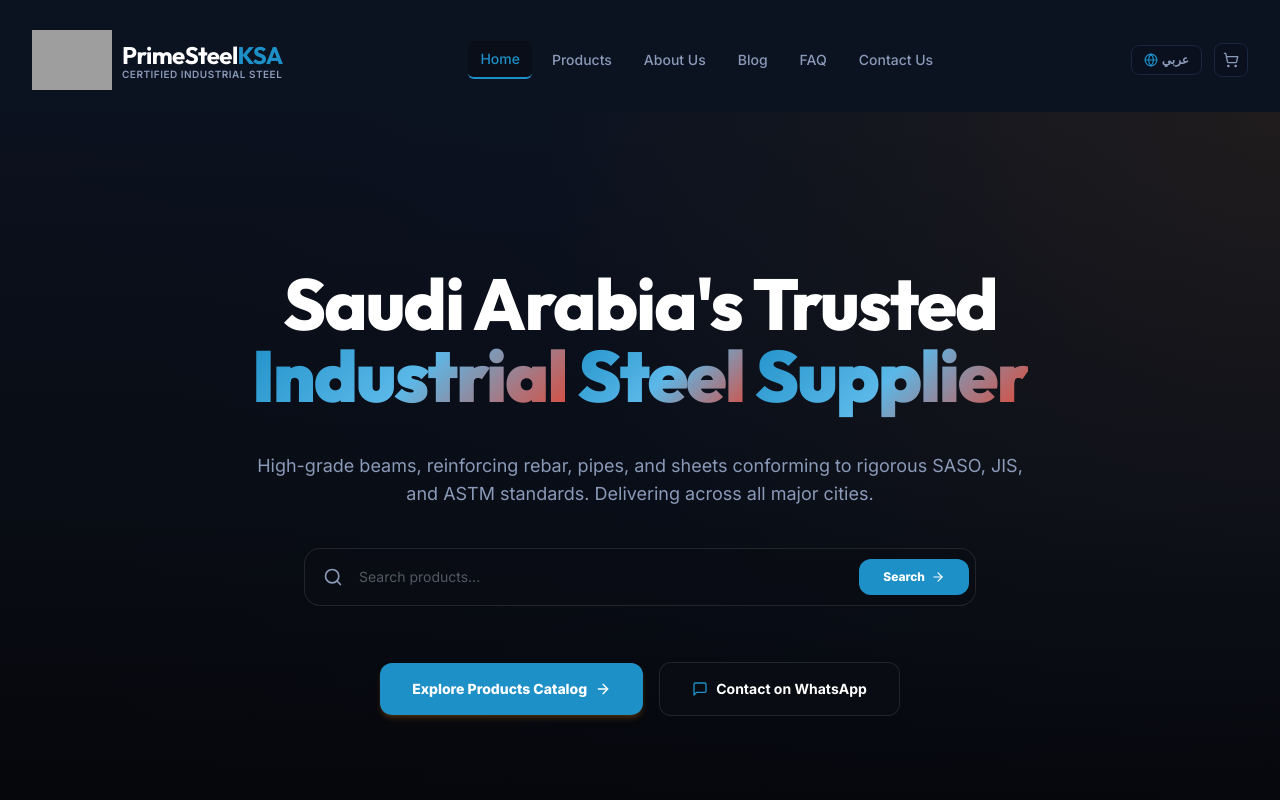
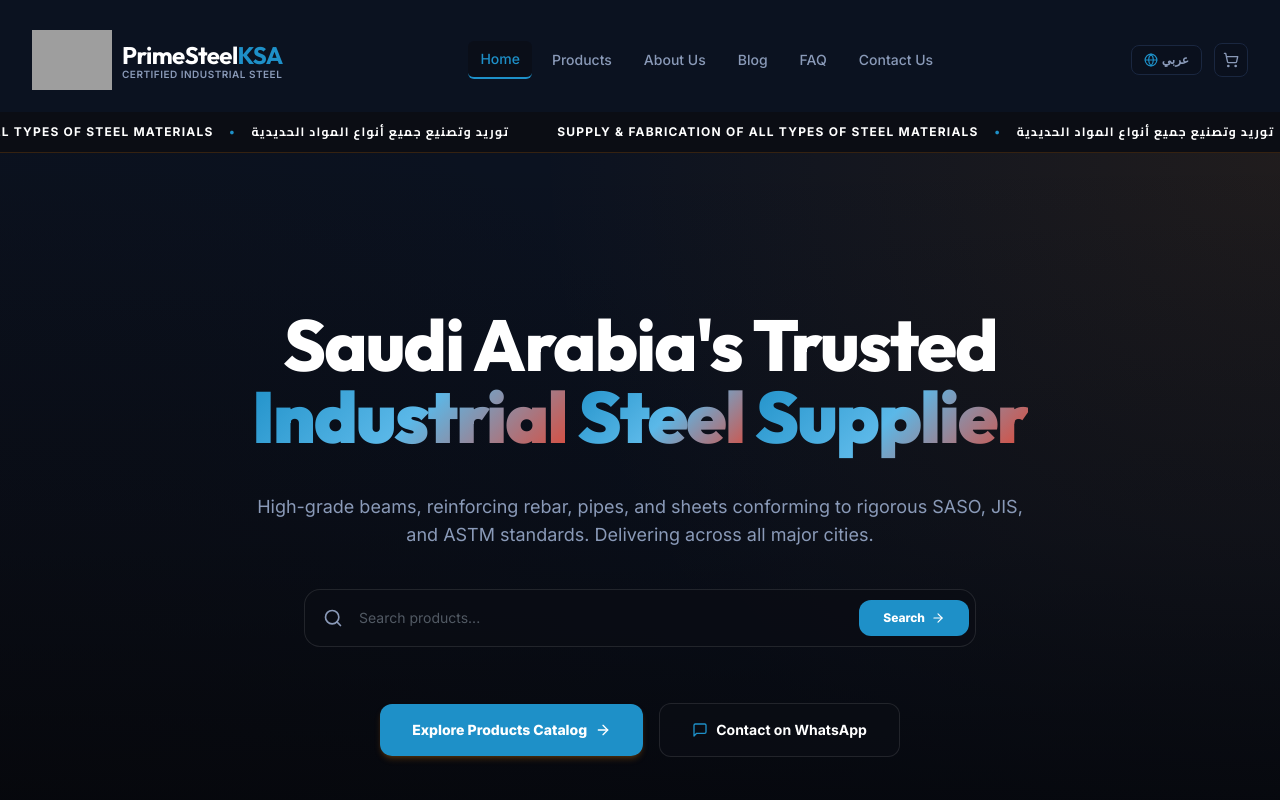
Before and after one commit to adonixdigitaldata-byte/primesteelksa, a Next.js app: page / in a window 1280 px wide. Shown: the top 800 px of the page. Built offline with nearby package versions, Linux system fonts and the light colour scheme; grey boxes are pictures that could not be loaded.

Commit message:
Update map, add QR Code, add homepage promo marquee, and set CEO details

```diff
--- a/src/app/contact/page.tsx
+++ b/src/app/contact/page.tsx
@@ -3,7 +3,7 @@
 import React, { useState } from 'react';
 import Link from 'next/link';
 import { useLanguage } from '../../context/LanguageContext';
-import { Mail, Phone, MapPin, Clock, MessageSquare, Send, CheckCircle } from 'lucide-react';
+import { Mail, Phone, MapPin, Clock, MessageSquare, Send, CheckCircle, User } from 'lucide-react';
 
 export default function ContactPage() {
   const { language, t } = useLanguage();
@@ -84,6 +84,16 @@
             </p>
 
             <div className="space-y-4 pt-2">
+              <div className="flex items-start gap-4">
+                <div className="w-10 h-10 bg-brand-primary/10 border border-brand-primary/25 rounded-lg flex items-center justify-center text-brand-primary shrink-0">
+                  <User className="w-5 h-5" />
+                </div>
+                <div className="text-xs sm:text-sm">
+                  <h4 className="font-bold text-brand-dark mb-0.5">{language === 'ar' ? 'الرئيس التنفيذي' : 'CEO'}</h4>
+                  <p className="text-brand-muted font-semibold">Abdullah Mohammed Afzal</p>
+                </div>
+              </div>
+
               <div className="flex items-start gap-4">
                 <div className="w-10 h-10 bg-brand-primary/10 border border-brand-primary/25 rounded-lg flex items-center justify-center text-brand-primary shrink-0">
                   <MapPin className="w-5 h-5" />
@@ -251,9 +261,43 @@
           <MapPin className="w-5 h-5 text-brand-primary" />
           <h3 className="font-bold text-brand-dark text-sm">{language === 'ar' ? 'الموقع الجغرافي للمقر الرئيسي بجدة' : 'Jeddah Headquarters Geographic Pin'}</h3>
         </div>
+
+        {/* QR Code Section */}
+        <div className="p-6 bg-brand-surface/40 border-b border-brand-border/60 flex flex-col sm:flex-row items-center justify-between gap-6">
+          <div className="space-y-2 text-center sm:text-left rtl:sm:text-right">
+            <h4 className="font-bold text-brand-dark text-base">
+              {language === 'ar' ? 'مسح رمز الاستجابة السريعة (QR Code)' : 'Scan QR Code'}
+            </h4>
+            <p className="text-xs text-brand-muted max-w-md leading-relaxed">
+              {language === 'ar'
+                ? 'امسح الرمز ضوئيًا باستخدام كاميرا جوالك لفتح موقعنا مباشرة على خرائط Google وتسهيل الوصول إلينا.'
+                : 'Scan the QR code with your mobile camera to open our location directly in Google Maps for easy navigation.'}
+            </p>
+            <a
+              href="https://maps.app.goo.gl/zFkbWdTcMyGtscDd7"
+              target="_blank"
+              rel="noreferrer"
+              className="inline-flex items-center gap-1.5 text-xs font-bold text-brand-primary hover:text-brand-primary-light transition-colors mt-2"
+            >
+              <span>{language === 'ar' ? 'فتح في خرائط Google' : 'Open in Google Maps'}</span>
+              <span className="rtl:rotate-180">→</span>
+            </a>
+          </div>
+          <div className="shrink-0 bg-white p-3 rounded-2xl border border-brand-border/50 shadow-sm hover:shadow-md transition-shadow duration-300">
+            <img
+              src="https://api.qrserver.com/v1/create-qr-code/?size=150x150&data=https%3A%2F%2Fmaps.app.goo.gl%2FzFkbWdTcMyGtscDd7&color=1a1a1a&bgcolor=ffffff&qzone=1"
+              alt="Google Maps QR Code"
+              width={150}
+              height={150}
+              loading="lazy"
+              className="w-32 h-32 sm:w-36 sm:h-36 object-contain"
+            />
+          </div>
+        </div>
+
         <div className="h-96 relative">
           <iframe
-            src="https://www.google.com/maps/embed?pb=!1m18!1m12!1m3!1d237638.64795232937!2d39.1005886!3d21.5760608!2m3!1f0!2f0!3f0!3m2!1i1024!2i768!4f13.1!3m3!1m2!1s0x15c3d01fb1137e79%3A0xb35a3962d3c9f225!2sJeddah%20Saudi%20Arabia!5e0!3m2!1sen!2sus!4v1620000000000!5m2!1sen!2sus"
+            src="https://www.google.com/maps/embed?pb=!1m17!1m12!1m3!1d3713.438817694765!2d39.26881407526844!3d21.451291980305825!2m3!1f0!2f0!3f0!3m2!1i1024!2i768!4f13.1!3m2!1m1!2zMjHCsDI3JzA0LjciTiAzOcKwMTYnMTcuMCJF!5e0!3m2!1sen!2sin!4v1779684074817!5m2!1sen!2sin"
             width="100%"
             height="100%"
             style={{ border: 0 }}
--- a/src/app/globals.css
+++ b/src/app/globals.css
@@ -128,9 +128,21 @@
 
   /* Fade‑up animation */
   .animate-fade-up { animation: fadeInUp 0.7s cubic-bezier(0.16,1,0.3,1) forwards; }
+
+  /* Marquee animation utility */
+  .animate-marquee-seamless {
+    display: flex;
+    width: max-content;
+    animation: marquee-infinite 30s linear infinite;
+  }
 }
 
 @keyframes fadeInUp {
   from { opacity: 0; transform: translateY(24px); }
   to { opacity: 1; transform: translateY(0); }
 }
+
+@keyframes marquee-infinite {
+  0% { transform: translateX(0%); }
+  100% { transform: translateX(-50%); }
+}
--- a/src/app/page.tsx
+++ b/src/app/page.tsx
@@ -68,8 +68,58 @@
   ];
 
   return (
-    <div className="space-y-28 pb-24 overflow-hidden bg-brand-surface">
-      {/* 1. HERO SECTION */}
+    <div className="pb-24 overflow-hidden bg-brand-surface">
+      {/* Promotion Sliding Text Banner */}
+      <div className="w-full bg-[#0b0d14] border-b border-brand-primary/20 py-3 overflow-hidden relative z-30 flex" dir="ltr">
+        <div className="animate-marquee-seamless flex items-center gap-12 pr-12 text-[10px] md:text-xs font-bold uppercase tracking-widest text-brand-muted">
+          {/* Repeating sequence */}
+          <div className="flex items-center gap-4 shrink-0">
+            <span className="text-white">Supply & Fabrication of All Types of Steel Materials</span>
+            <span className="text-brand-primary font-black">•</span>
+            <span className="text-white font-arabic">توريد وتصنيع جميع أنواع المواد الحديدية</span>
+          </div>
+          <div className="flex items-center gap-4 shrink-0">
+            <span className="text-white">Supply & Fabrication of All Types of Steel Materials</span>
+            <span className="text-brand-primary font-black">•</span>
+            <span className="text-white font-arabic">توريد وتصنيع جميع أنواع المواد الحديدية</span>
+          </div>
+          <div className="flex items-center gap-4 shrink-0">
+            <span className="text-white">Supply & Fabrication of All Types of Steel Materials</span>
+            <span className="text-brand-primary font-black">•</span>
+            <span className="text-white font-arabic">توريد وتصنيع جميع أنواع المواد الحديدية</span>
+          </div>
+          <div className="flex items-center gap-4 shrink-0">
+            <span className="text-white">Supply & Fabrication of All Types of Steel Materials</span>
+            <span className="text-brand-primary font-black">•</span>
+            <span className="text-white font-arabic">توريد وتصنيع جميع أنواع المواد الحديدية</span>
+          </div>
+
+          {/* Duplicate of the above sequence for seamless loop */}
+          <div className="flex items-center gap-4 shrink-0">
+            <span className="text-white">Supply & Fabrication of All Types of Steel Materials</span>
+            <span className="text-brand-primary font-black">•</span>
+            <span className="text-white font-arabic">توريد وتصنيع جميع أنواع المواد الحديدية</span>
+          </div>
+          <div className="flex items-center gap-4 shrink-0">
+            <span className="text-white">Supply & Fabrication of All Types of Steel Materials</span>
+            <span className="text-brand-primary font-black">•</span>
+            <span className="text-white font-arabic">توريد وتصنيع جميع أنواع المواد الحديدية</span>
+          </div>
+          <div className="flex items-center gap-4 shrink-0">
+            <span className="text-white">Supply & Fabrication of All Types of Steel Materials</span>
+            <span className="text-brand-primary font-black">•</span>
+            <span className="text-white font-arabic">توريد وتصنيع جميع أنواع المواد الحديدية</span>
+          </div>
+          <div className="flex items-center gap-4 shrink-0">
+            <span className="text-white">Supply & Fabrication of All Types of Steel Materials</span>
+            <span className="text-brand-primary font-black">•</span>
+            <span className="text-white font-arabic">توريد وتصنيع جميع أنواع المواد الحديدية</span>
+          </div>
+        </div>
+      </div>
+
+      <div className="space-y-28">
+        {/* 1. HERO SECTION */}
       <section className="relative min-h-[95vh] flex items-center justify-center overflow-hidden bg-[radial-gradient(circle_at_top_right,rgba(217,119,6,0.1),transparent_50%),radial-gradient(circle_at_bottom_left,rgba(11,13,20,0.9),transparent_60%)]">
         {/* Subtle grid pattern for technical design feel */}
         <div className="absolute inset-0 bg-hero-pattern opacity-[0.04] z-0"></div>
@@ -412,6 +462,7 @@
           </div>
         </div>
       </section>
+      </div>
     </div>
   );
 }
```
